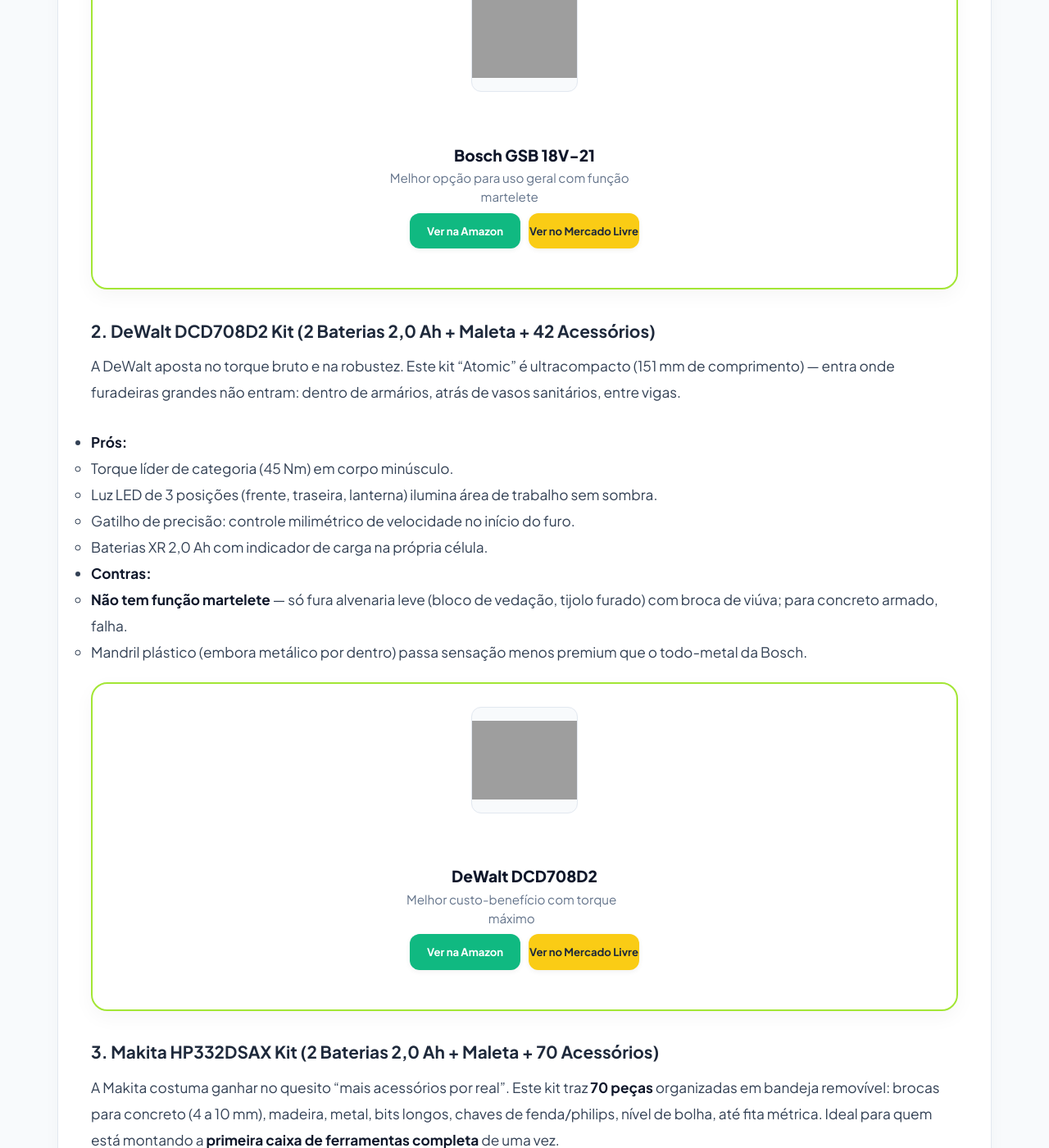
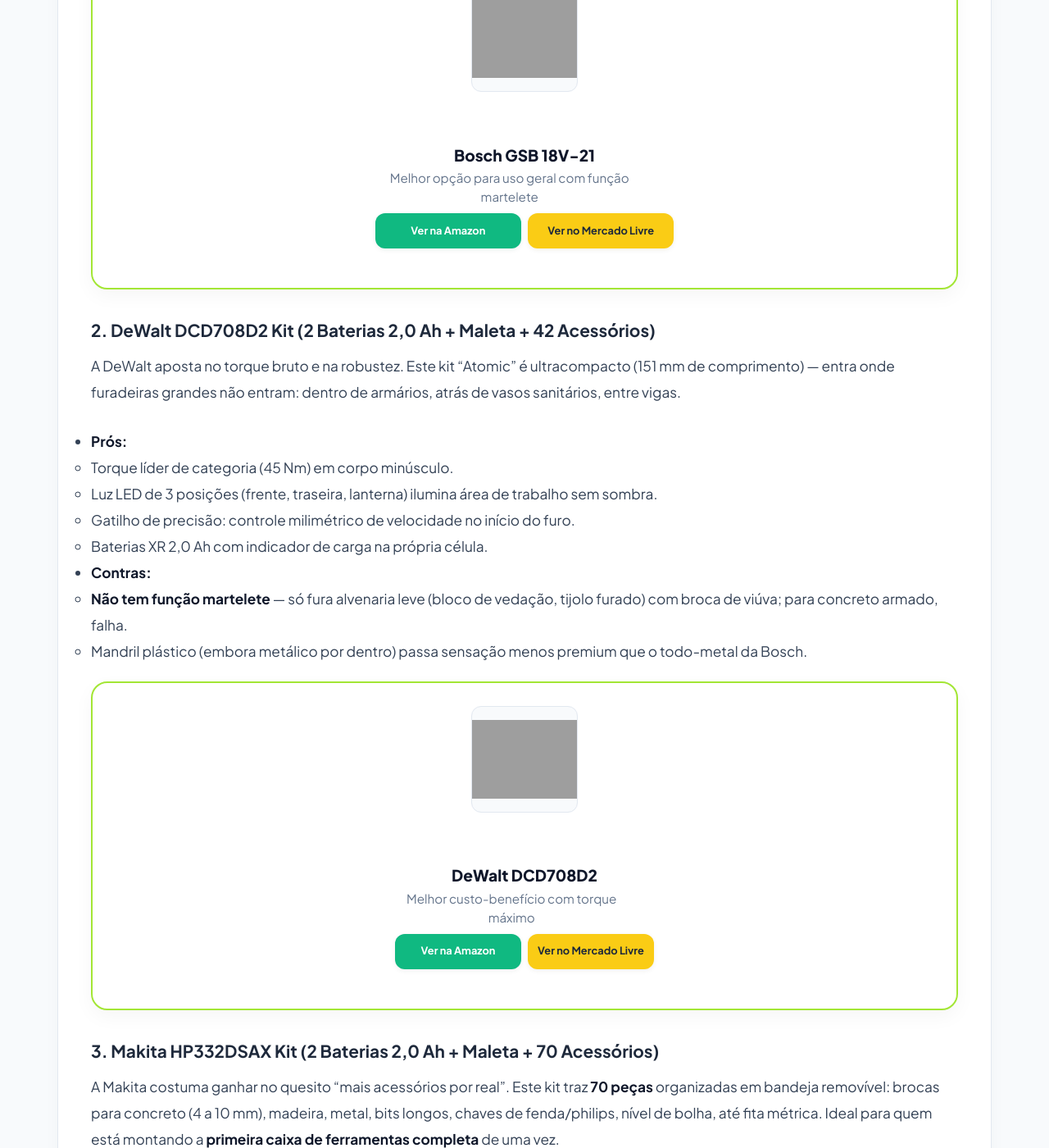
Before and after one commit to membroequipe/SiteReview, a Jekyll site: the page built from _posts/2026-10-25-melhores-parafusadeiras-montagem.md, in a window 1280 px wide and 1400 px high, scrolled down 1973 px. Shown: the whole window at 82% size. Built offline with Jekyll 4.4.1, drawn with Linux system fonts in a browser that asks for light colours; grey boxes are pictures that could not be loaded.

Commit message:
Update style.css

```diff
--- a/assets/css/style.css
+++ b/assets/css/style.css
@@ -560,9 +560,10 @@
 
 .product-card-buttons {
     display: flex;
-    flex-wrap: wrap;
-    justify-content: center;
-    gap: 10px;
+    flex-direction: row;
+    flex-wrap: nowrap; /* Impede que quebrem de linha */
+    justify-content: space-between;
+    gap: 8px;
     width: 100%;
     margin-top: 0.5rem;
 }
@@ -571,17 +572,19 @@
     display: inline-flex;
     align-items: center;
     justify-content: center;
-    padding: 0.6rem 0.5rem; /* Reduzimos um pouco o padding horizontal */
+    padding: 0.6rem 0.2rem;
     border-radius: var(--radius-md);
     font-weight: 700;
-    font-size: 0.82rem;     /* Letra ligeiramente mais compacta para caberem todos */
+    font-size: 0.8rem;
     text-decoration: none;
     box-shadow: 0 2px 6px rgba(0,0,0,0.06);
     transition: transform 0.2s ease, opacity 0.2s ease;
 
-    /* Ajuste certeiro para 3 botões lado a lado no desktop */
-    flex: 1 1 90px;
-    max-width: 135px;
+    /* Distribui os 3 botões exatamente em partes iguais, sempre lado a lado */
+    flex: 1 1 0;
+    min-width: 0;
+    width: 100%;
+    max-width: none;
     white-space: nowrap;
 }
 
```
